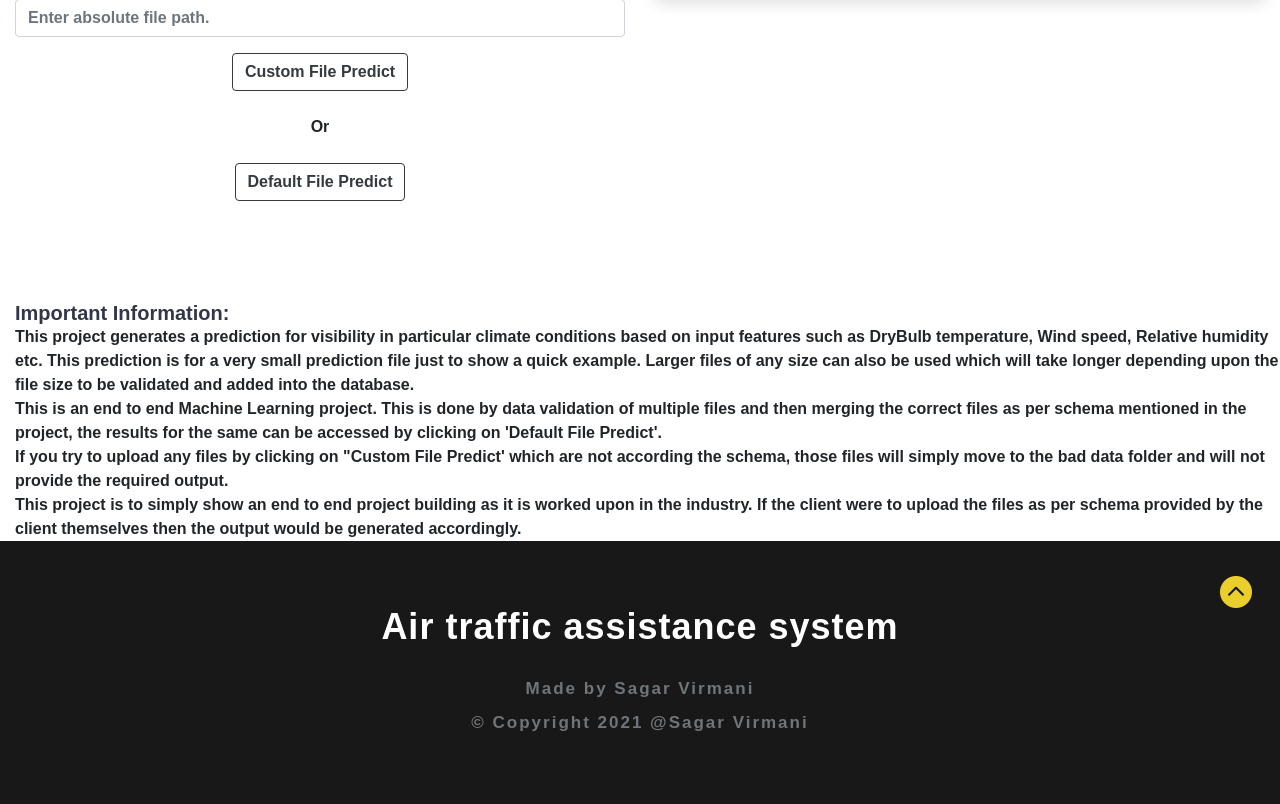
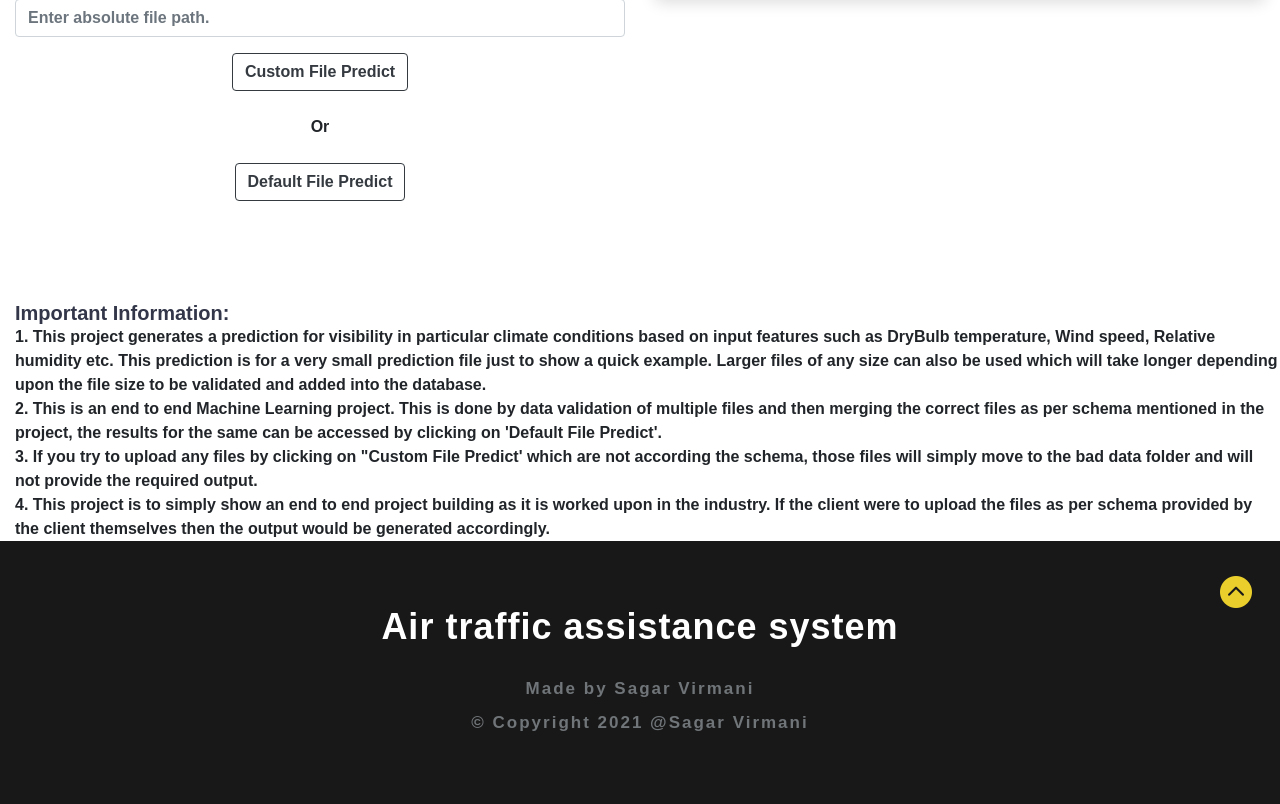
Before and after one commit to sagar61205/Air-traffic-assistance-system, a Flask app: page /batch_predictions in a window 1280 px wide. Shown: the part 158-962 px from the top of the page. Run offline with Flask 2, Linux system fonts and the light colour scheme; parts of the project's set-up code (start-up, migrations or seed data) failed here and were passed over; some libraries are stand-ins or nearby versions; some web fonts are replaced.

Commit message:
Update batch_prediction.html

```diff
--- a/templates/batch_prediction.html
+++ b/templates/batch_prediction.html
@@ -159,14 +159,14 @@
 		<div>
 			<p>
 				<UL>
-				<li>This project generates a prediction for visibility in particular climate conditions based on input features such as DryBulb temperature,
+				<li>1. This project generates a prediction for visibility in particular climate conditions based on input features such as DryBulb temperature,
 					Wind speed, Relative humidity etc. This prediction is for a very small prediction file just to show a quick example. Larger files of
 					any size can also be used which will take longer depending upon the file size to be validated and added into the database.
-				<li>This is an end to end Machine Learning project. This is done by data validation of multiple files
+				<li>2. This is an end to end Machine Learning project. This is done by data validation of multiple files
 					and then merging the correct files as per schema mentioned in the project, the results for the same can be accessed by clicking on 'Default File Predict'.</li>
-				<li>If you try to upload any files by clicking on "Custom File Predict' which are not according the schema, those files will simply move to the bad data
+				<li>3. If you try to upload any files by clicking on "Custom File Predict' which are not according the schema, those files will simply move to the bad data
 					folder and will not provide the required output.</li>
-				<li>This project is to simply show an end to end project building as it is worked upon in the industry. If the client were to upload the files as per schema provided
+				<li>4. This project is to simply show an end to end project building as it is worked upon in the industry. If the client were to upload the files as per schema provided
 					by the client themselves then the output would be generated accordingly.</li>
 
 				</li>
```
